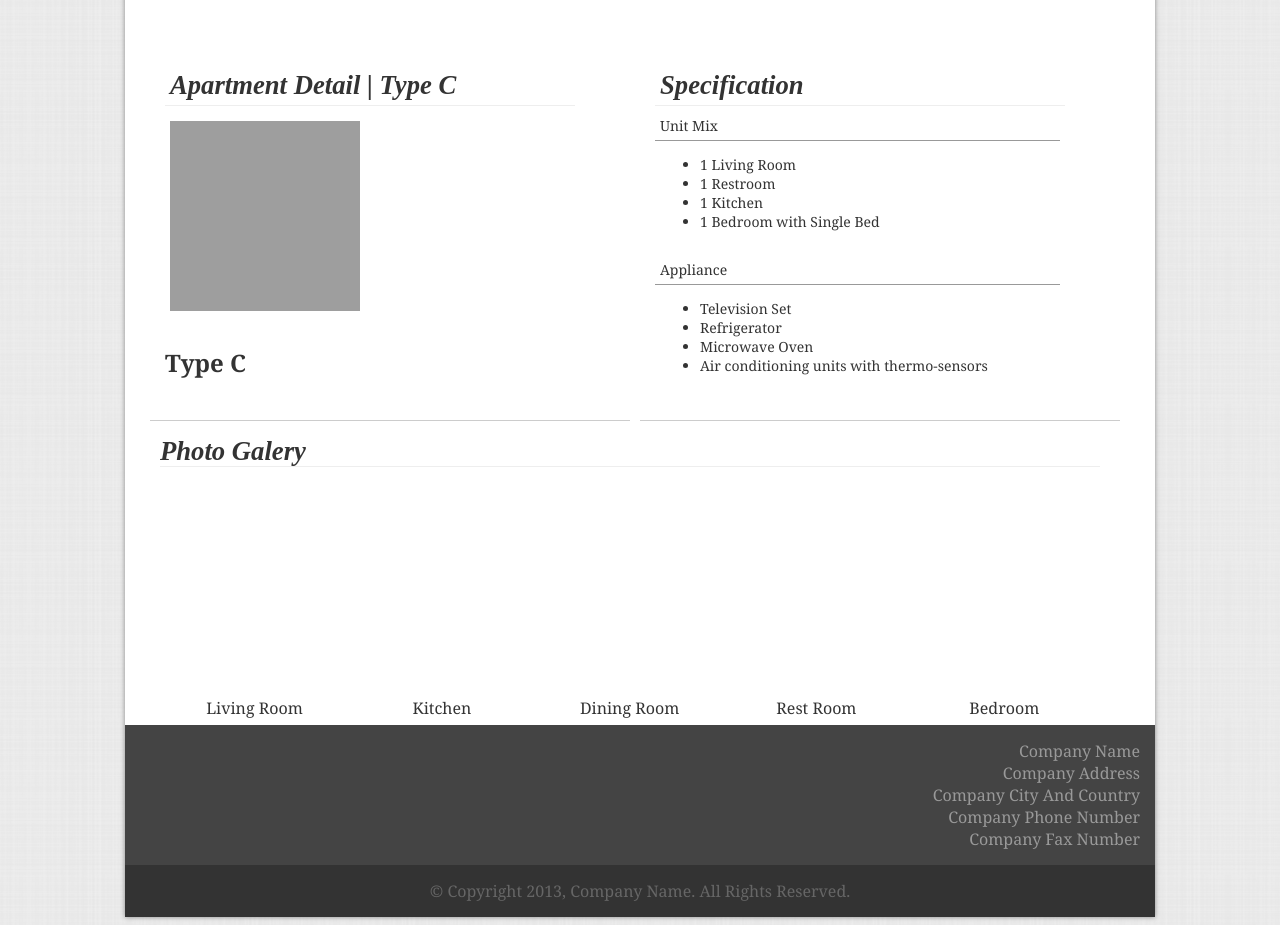
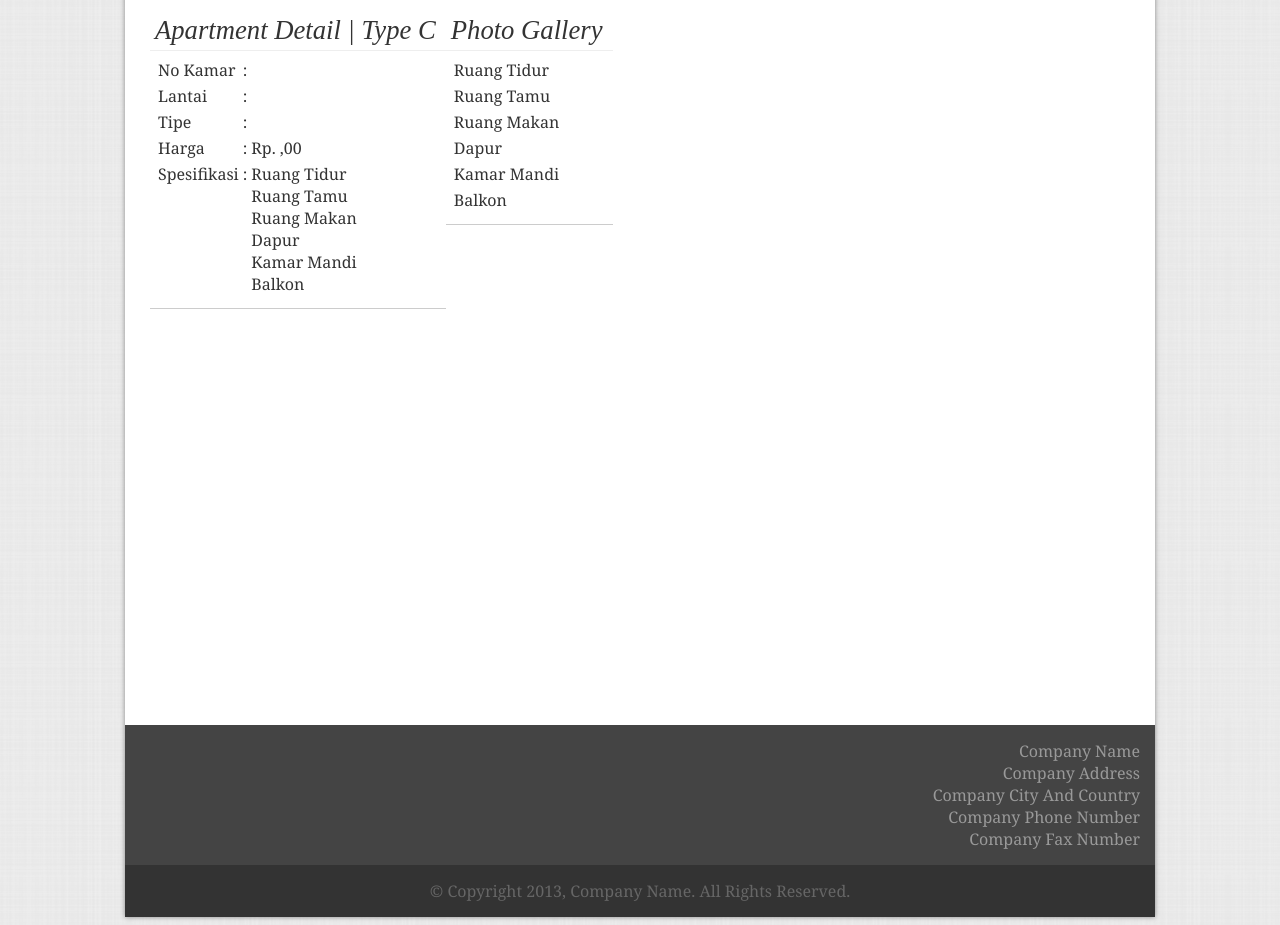
Before and after one commit to Mikroskil/Joystick, a PHP site: page /file/apartmentdetail.php in a window 1280 px wide. Shown: the part 224-1149 px from the top of the page. Run offline with PHP 8.4, Linux system fonts and the light colour scheme; grey boxes are pictures that could not be loaded.

Commit message:
Perbaikan

```diff
--- a/file/apartmentdetail.php
+++ b/file/apartmentdetail.php
@@ -5,59 +5,90 @@
 	<body>
 		<div class="wrapper" id="wrapper">
 			<?php include_once ('header.php');?>
-			<div></div>
 			<div class="container" style="height:700px">
-				<div class="section apartmentdetailsec">
-					<div class="apartmentdetailheader bottomline"><strong>Apartment Detail | Type C</strong></div>
-					<div class="sectioncontent apartmentsecimg">
-						<img src="../img/TypeC.jpg" width="190" height="190" align="middle"/>					</div>
-										<div class="sectioncontent apartmentsecimg">
-						<img align="middle"/>
-					</div>
-					<div class="apartementdetail"><strong> Type C </strong></div>
-				</div>
-				<div class="section apartmentdetailsec">
-									<div class="apartmentdetailheader bottomline"><strong>Specification</strong></div>
-					<div class="specheader">Unit Mix</div>
-					<div class="speccontent">
-						<ul>
-							<li>1 Living Room</li>
-							<li>1 Restroom</li>
-							<li>1 Kitchen</li>
-							<li>1 Bedroom with Single Bed</li>
-						</ul>
-					</div>
-					<div class="specheader">Appliance</div>
-					<div class="speccontent">
-					<ul>
-						<li>Television Set</li>
-						<li>Refrigerator</li>
-						<li>Microwave Oven</li>
-						<li>Air conditioning units with thermo-sensors</li>
-					</ul>
-				</div>
-			</div>
-
-			  <div class="bottomline apartementgambarheader"><strong>Photo Galery </strong></div>
-					<div class="apartementgambar">
-						<table width="940" height="250">
-						<tr align="center">
-						<td width="200" height="180"><img src=""></td>
-						<td width="200"><img src=""></td>
-						<td width="200"><img src=""></td>
-						<td width="200"><img src=""></td>
-						<td width="200"><img src=""></td>
-						</tr>
-						<tr align="center">
-						<td height="30">Living Room </td>
-						<td>Kitchen</td>
-						<td>Dining Room </td>
-						<td>Rest Room </td>
-						<td>Bedroom</td>
-						</tr>
-					  </table>
+				<div class="section">
+					<div class="sectionheader bottomline">Apartment Detail | Type C</div>
+					<div class="sectioncontent">
+						<table>
+							<tr>
+								<td>No Kamar</td>
+								<td>:</td>
+								<td></td>
+							</tr>
+							<tr>
+								<td>Lantai</td>
+								<td>:</td>
+								<td></td>
+							</tr>
+							<tr>
+								<td>Tipe</td>
+								<td>:</td>
+								<td></td>
+							</tr>
+							<tr>
+								<td>Harga</td>
+								<td>:</td>
+								<td>Rp. ,00</td>
+							</tr>
+							<tr valign="top">
+								<td>Spesifikasi</td>
+								<td>:</td>
+								<td>
+									Ruang Tidur<br>
+									Ruang Tamu<br>
+									Ruang Makan<br>
+									Dapur<br>
+									Kamar Mandi<br>
+									Balkon
+								</td>
+							</tr>
+						</table>
 					</div>
 
+				</div>
+				<div class="section">
+					<div class="sectionheader bottomline">Photo Gallery</div>
+					<div class="sectioncontent">
+						<table>
+							<tr>
+								<td>
+									<img src=""> <br>
+									Ruang Tidur
+								</td>
+							</tr>
+							<tr>
+								<td>
+									<img src=""> <br>
+									Ruang Tamu
+								</td>
+							</tr>
+							<tr>
+								<td>
+									<img src=""> <br>
+									Ruang Makan
+								</td>
+							</tr>
+							<tr>
+								<td>
+									<img src=""> <br>
+									Dapur
+								</td>
+							</tr>
+							<tr>
+								<td>
+									<img src=""> <br>
+									Kamar Mandi
+								</td>
+							</tr>
+							<tr>
+								<td>
+									<img src=""> <br>
+									Balkon
+								</td>
+							</tr>
+						</table>
+					</div>
+				</div>
 			</div>
 			<?php include_once ('footer.html');?>
 		</div>
--- a/file/contact_us.php
+++ b/file/contact_us.php
@@ -33,7 +33,7 @@
             		}
 					else
 					{
-						$error= 'Sorry, something must be go wrong.';
+						$error= 'Sorry, something must go wrong.';
 					}
 				}
 			}
@@ -42,7 +42,7 @@
 	<body>
 		<div class="wrapper" id="wrapper">
 			<?php include_once ('header.php');?>
-			<div class = "container" style="height:730px">
+			<div class = "container" style="height:750px">
 				<div class="section contactsec">
 					<div class="sectionheader bottomline">
 						<b>CONTACT US</b><br />
@@ -58,7 +58,7 @@
 									<td colspan="2">For Further Information</td>
 								</tr>
 								<tr rowspan="2">
-									<td colspan="2"> <font color="#FF0000"><?php if ($error != "") echo $error; ?> </font></td>
+									<td colspan="2"> <font color="#FF0000"><?php if ($error != "") echo $error; ?> &nbsp;</font></td>
 								</tr>
 								<tr>
   									<td>Name</td>
```
Also changed, not shown: file/add_news.php (+18 -9 lines), file/admin.php (+6 -7 lines), file/apartment.php (+23 -3 lines), file/editnews.php (+6 -2 lines), file/showcontact.php (+4 -3 lines), file/update_news.php (+11 -7 lines).
